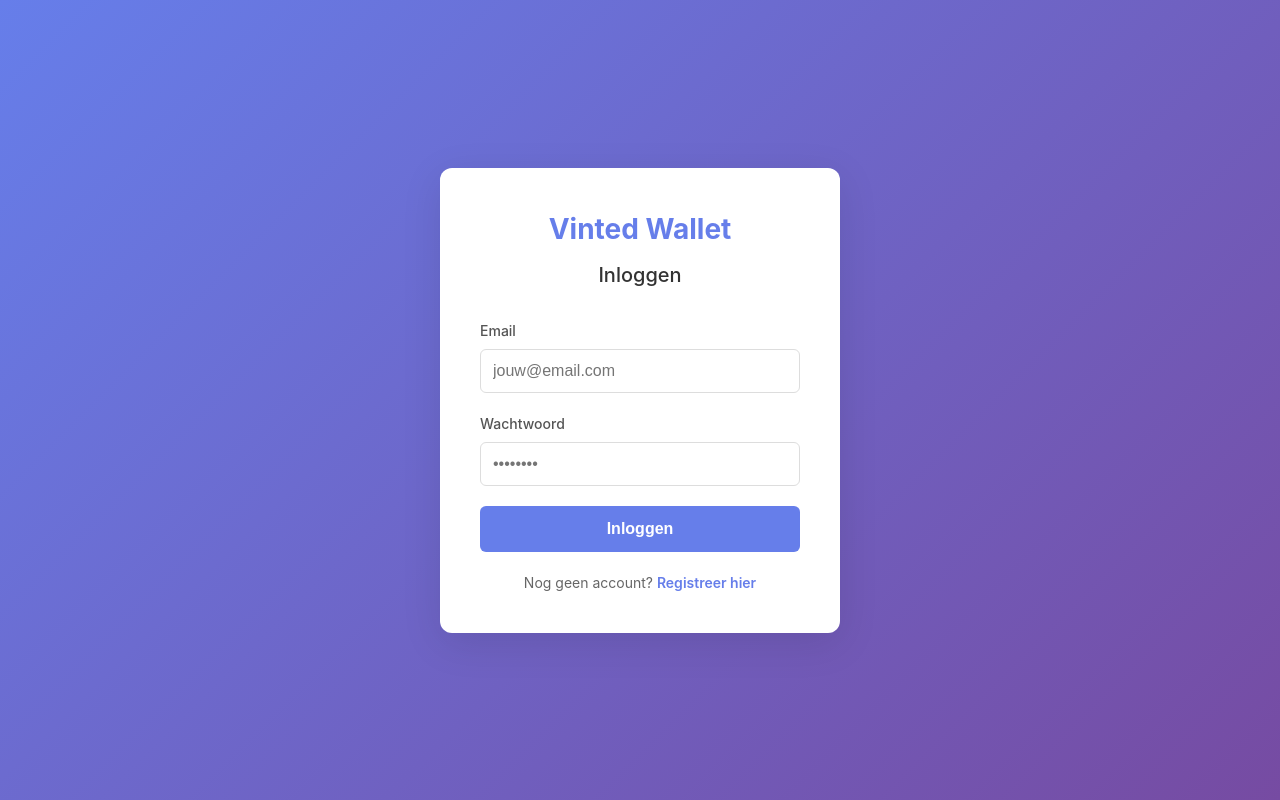
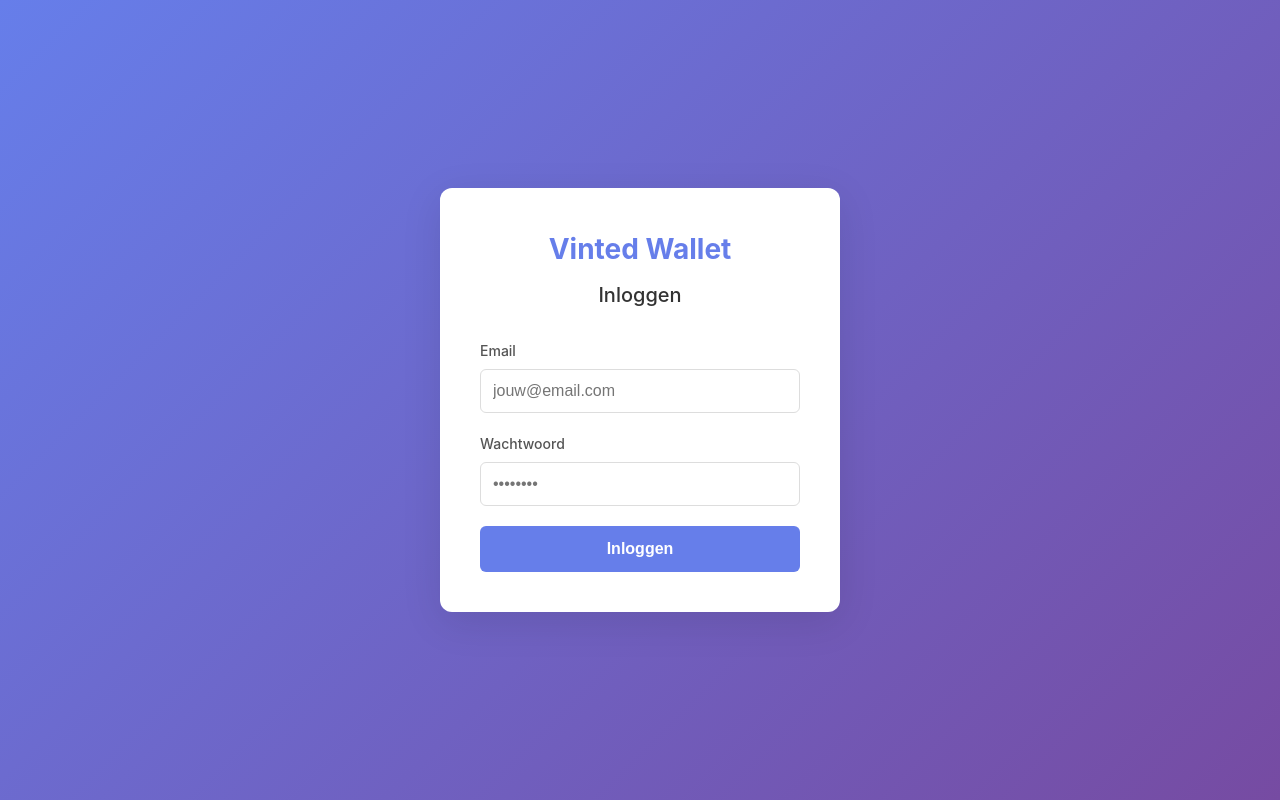
Before and after one commit to r3mcos3/vinted-wallet, a React (Vite) app: page /login in a window 1280 px wide. Built offline with nearby package versions, Linux system fonts and the light colour scheme; no server answers.

Commit message:
🔒 Remove registration link from login page

```diff
--- a/src/pages/LoginPage.jsx
+++ b/src/pages/LoginPage.jsx
@@ -66,11 +66,6 @@
             {loading ? 'Bezig...' : 'Inloggen'}
           </button>
         </form>
-
-        <p className="auth-link">
-          Nog geen account?{' '}
-          <Link to="/register">Registreer hier</Link>
-        </p>
       </div>
     </div>
   )
```
